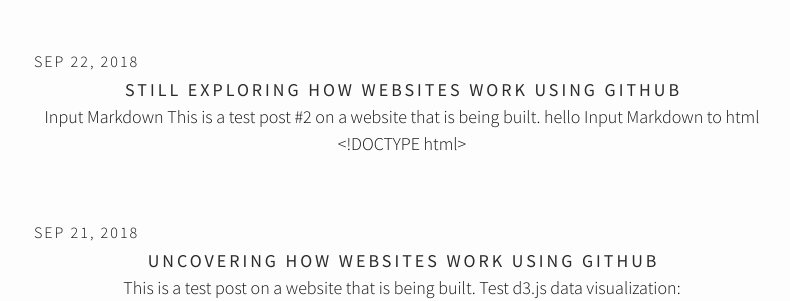
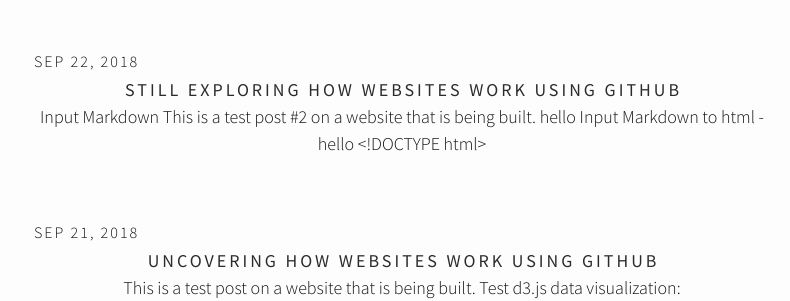
Before and after one commit to DanielSprockett/danielsprockett.github.io, a Jekyll site: the page built from index.html, in a window 1280 px wide. Shown: the part 382-683 px from the top of the page, without its empty margins (238-1028 px from the left). Built offline with Jekyll 4.4.1, drawn with Linux system fonts in a browser that asks for light colours; nearby versions of some CDN libraries; the list of posts is cut into pages by our own code.

Commit message:
add post

```diff
--- a/_posts/2018-09-22-d3_test.markdown
+++ b/_posts/2018-09-22-d3_test.markdown
@@ -15,6 +15,9 @@ This is a test post #2 on a website that is being built.
 <h2> Input Markdown to html</h2>
 
 <div markdown = "0">
+
+- hello
+
 <!DOCTYPE html>
 
 <meta charset="utf-8">
--- a/choropleth.html
+++ b/choropleth.html
@@ -1,5 +1,3 @@
-<!DOCTYPE html>
-
 <meta charset="utf-8">
 <style>
 
```
